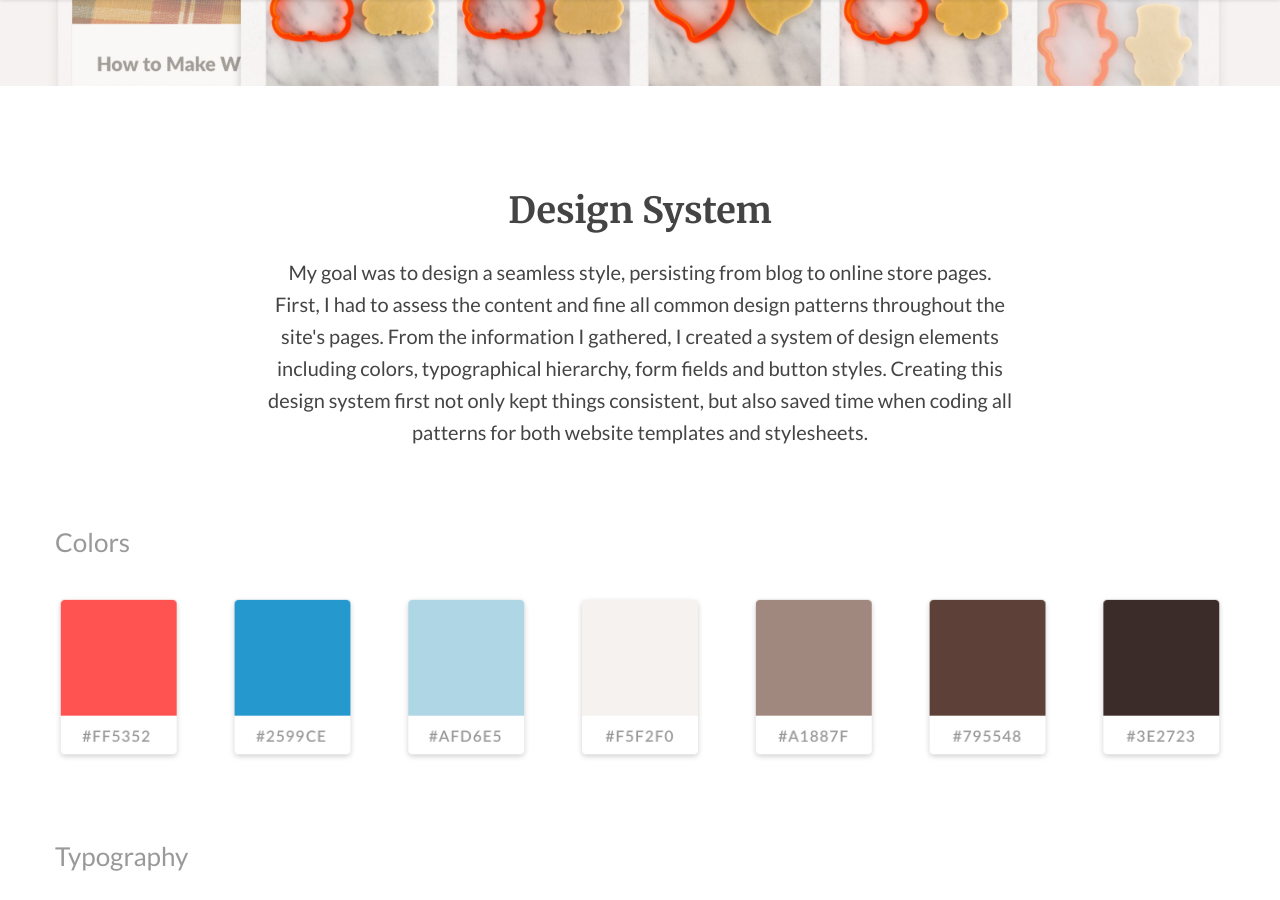
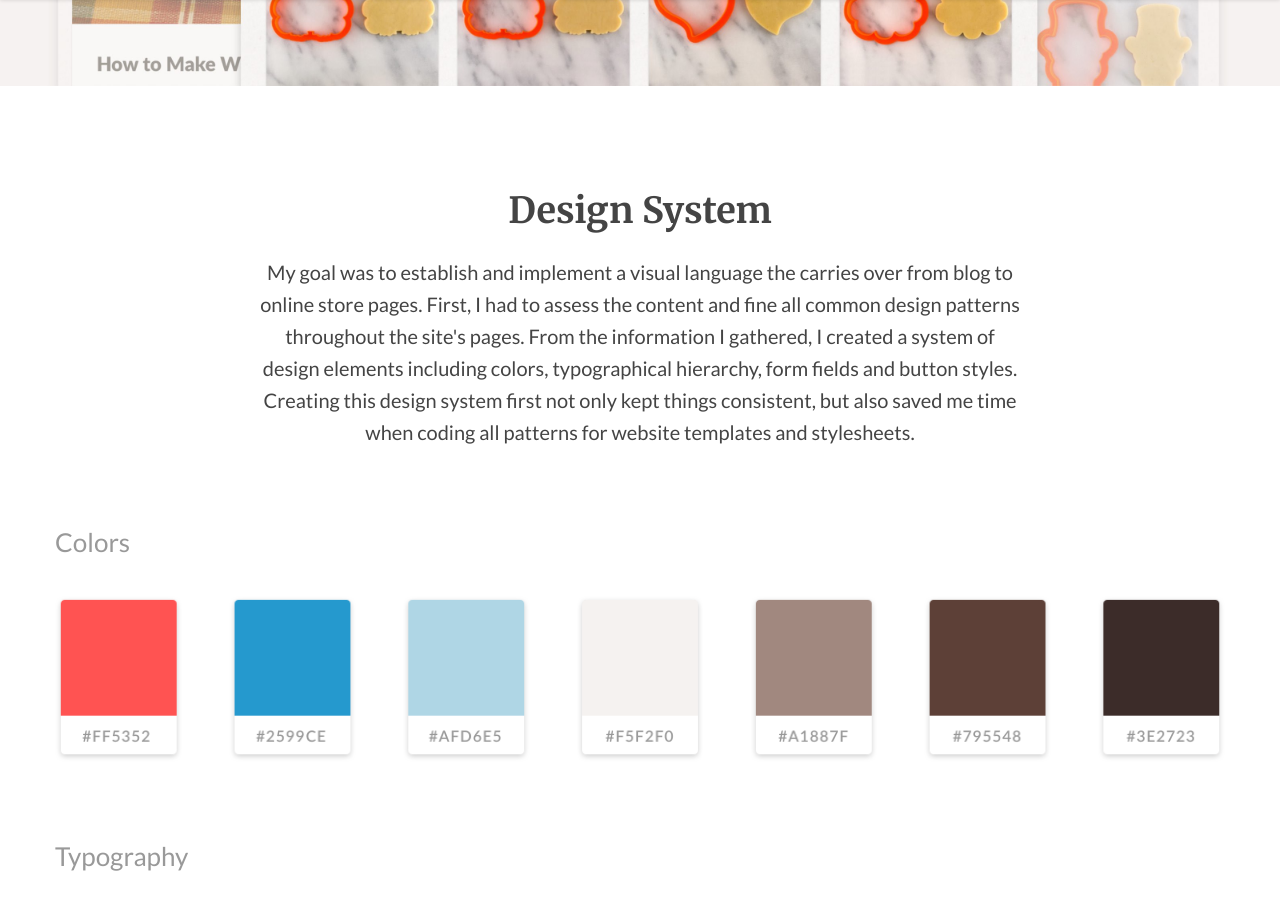
Before and after one commit to btamps/btamps.github.io, a Jekyll site: the page built from _posts/2016-04-07-semisweet.markdown, in a window 1280 px wide and 900 px high, scrolled down 1121 px. Built offline with Jekyll 4.4.1, drawn with Linux system fonts in a browser that asks for light colours; nearby versions of some CDN libraries; some of the changed text lies outside the part shown.

Commit message:
content edits

```diff
--- a/_posts/2016-04-07-semisweet.markdown
+++ b/_posts/2016-04-07-semisweet.markdown
@@ -46,11 +46,11 @@
 
 <section class="container design-system">
   <div class="row">
+    <div class="col-sm-8 description center">
+      <h2>Design System</h2>
+      <p>My goal was to  establish and implement a visual language the carries over from blog to online store pages. First, I had to assess the content and fine all common design patterns throughout the site's pages. From the information I gathered, I created a system of design elements including colors, typographical hierarchy, form fields and button styles. Creating this design system first not only kept things consistent, but also saved me time when coding all patterns for website templates and stylesheets.</p>
+    </div>
     <div class="col-sm-12">
-      <div class="col-sm-8 description center">
-        <h2>Design System</h2>
-        <p>My goal was to design a seamless style, persisting from blog to online store pages. First, I had to assess the content and fine all common design patterns throughout the site's pages. From the information I gathered, I created a system of design elements including colors, typographical hierarchy, form fields and button styles. Creating this design system first not only kept things consistent, but also saved time when coding all patterns for both website templates and stylesheets.</p>
-      </div>
       <h3>Colors</h3>
       <figure>
         <img src="../img/semisweet/colors.png" alt="Real Estate Illustrations">
@@ -69,11 +69,11 @@
 <section class="container-fluid blog">
   <div class="container">
     <div class="row">
+      <div class="col-sm-8 description center">
+        <h2>Responsive Blog</h2>
+        <p>Semi Sweet’s <a href="www.semisweetdesigns.com/blog">blog</a> is filled with cookie decorating tutorials and recipes. With each post containing beautiful photography, I choose to keep the layout clean and simple — allowing the big photos to color the page.</p>
+      </div>
       <div class="col-sm-12">
-        <div class="col-sm-8 description center">
-          <h2>Responsive Blog</h2>
-          <p>Lorem ipsum dolor sit amet, consectetur adipisicing elit, sed do eiusmod tempor incididunt ut labore et dolore magna aliqua. Ut enim ad minim veniam, quis nostrud exercitation ullamco laboris nisi ut aliquip ex ea commodo consequat.</p>
-        </div>
         <figure>
           <img src="../img/semisweet/blog-full.png" alt="Real Estate Illustrations">
         </figure>
@@ -84,11 +84,9 @@
 <section class="container-fluid shop">
   <div class="container">
     <div class="row">
-      <div class="col-sm-12">
-        <div class="col-sm-8 description center">
-          <h2>Online Shop</h2>
-          <p>Lorem ipsum dolor sit amet, consectetur adipisicing elit, sed do eiusmod tempor incididunt ut labore et dolore magna aliqua. Ut enim ad minim veniam, quis nostrud exercitation ullamco laboris nisi ut aliquip ex ea commodo consequat.</p>
-        </div>
+      <div class="col-sm-8 description center">
+        <h2>Online Shop</h2>
+        <p>Lorem ipsum dolor sit amet, consectetur adipisicing elit, sed do eiusmod tempor incididunt ut labore et dolore magna aliqua. Ut enim ad minim veniam, quis nostrud exercitation ullamco laboris nisi ut aliquip ex ea commodo consequat.</p>
       </div>
     </div>
     <div class="row">
--- a/_posts/2016-04-10-looker-landing-page.markdown
+++ b/_posts/2016-04-10-looker-landing-page.markdown
@@ -61,7 +61,7 @@
     <div class="row">
       <div class="col-sm-8 description center">
         <h2>From Desktop to Mobile</h2>
-        <p>Once the wireframes and layout were established, I began creating the design for this single-page responsive page. It was important to simplify the main navigation to allow users to easily ingest the content and sign-up. My solution was to use anchor tags in the top menu that quickly scrolled the user to the relevant content.</p>
+        <p>After getting approval on the wireframes, I began creating the design for this responsive page. It was important to simplify the main navigation to allow users to easily ingest the content and sign-up. My solution was to use anchor tags in the top menu that quickly scrolled the user down to the relevant content on the page.</p>
       </div>
       <figure class="col-xs-12">
         <img src="../img/looker-lp/looker-full-page.png" alt="Full landing page">
```
Also changed, not shown: other parts of _posts/2016-04-07-semisweet.markdown (+1 -1 lines), other parts of _posts/2016-04-10-looker-landing-page.markdown (+1 -1 lines).
